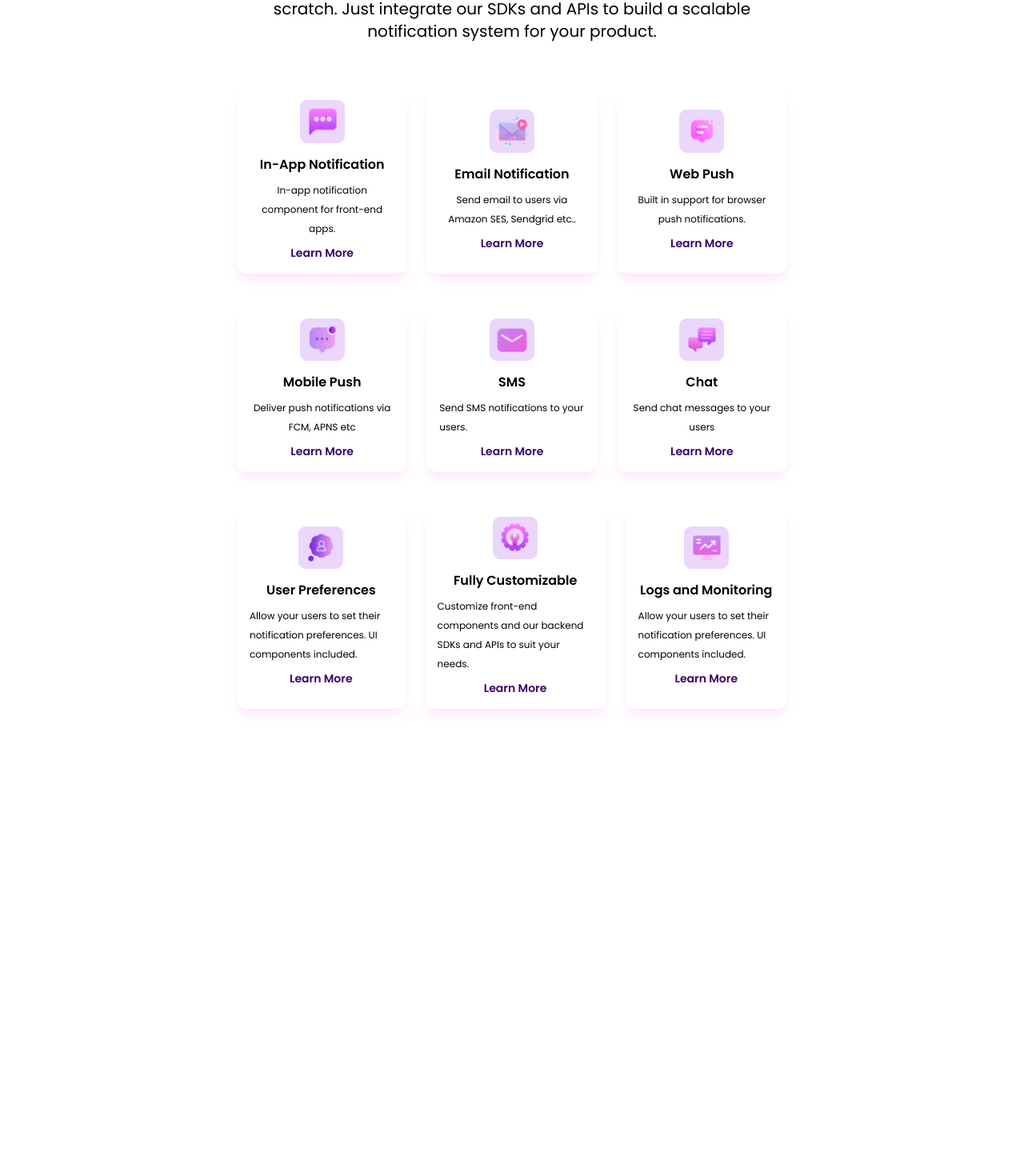
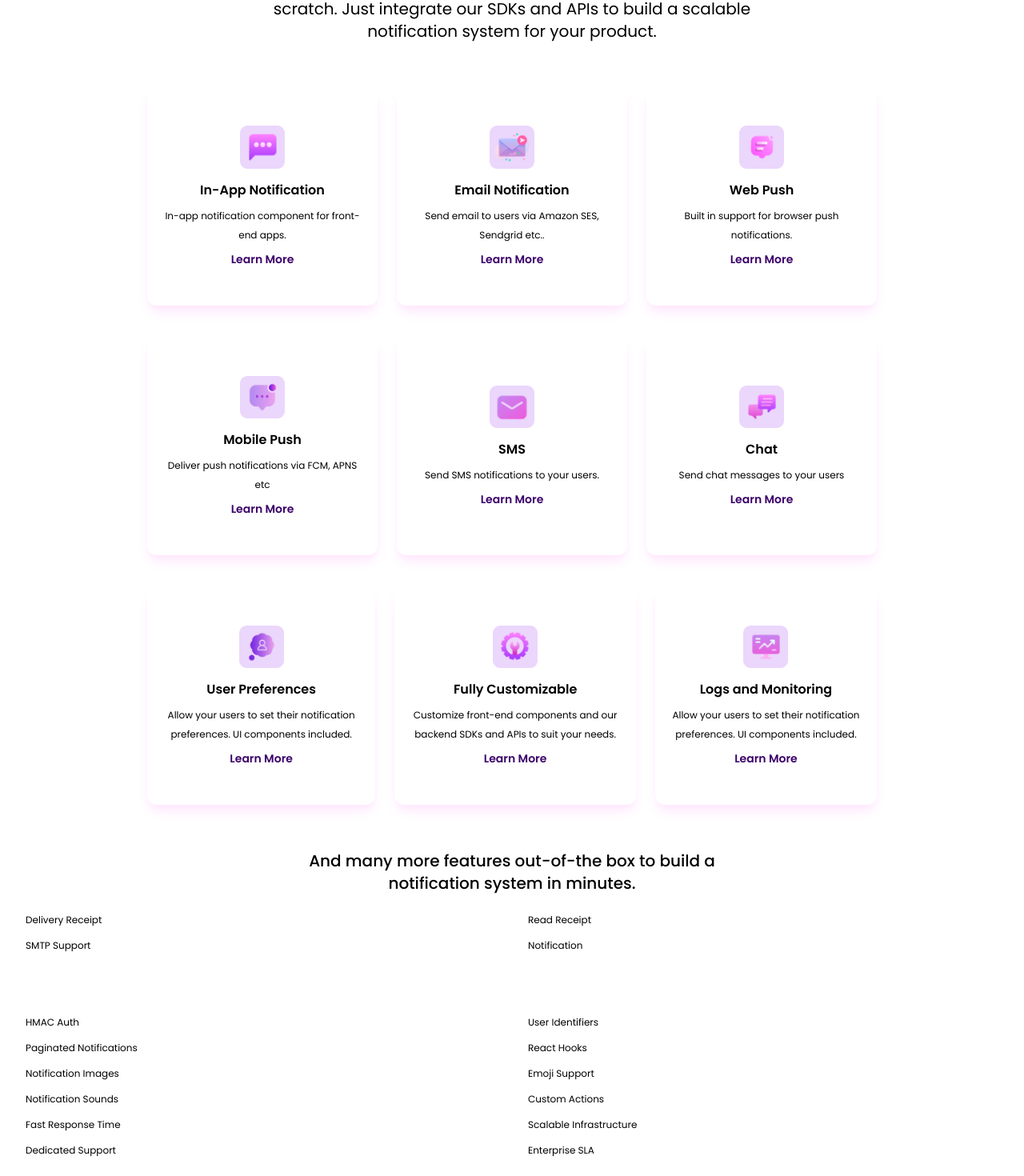
Before and after one commit to Ashrayaa/Engagespot, a Next.js app: page / in a window 1280 px wide. Shown: the part 1490-2960 px from the top of the page at 80% size. Before the commit the page ends 2448 px from the top, so only its background shows below. Built offline with nearby package versions, Linux system fonts and the light colour scheme.

Commit message:
ui issue fixed

```diff
--- a/components/Screen4.tsx
+++ b/components/Screen4.tsx
@@ -27,10 +27,10 @@ export default function Screen4({}: Props) {
         </p>
       </div>
 
-      <div className="flex flex-col justify-center gap-10 py-12 px-4 sm:24 lg:px-32 xl:px-72">
+      <div className="flex flex-col justify-center gap-10 py-12 px-4 sm:24 lg:px-32 xl:px-44">
 
         <div className="sm:grid sm:grid-cols-3 sm:grid-flow-col gap-6 sm:text-center sm:justify-center">
-          <div className="border-0 sm:flex sm:flex-col sm:justify-center sm:items-center gap-2 p-4 rounded-xl shadow-lg shadow-[#FFE6FD] border-[#FFE6FD]">
+          <div className="border-0 sm:flex sm:flex-col sm:justify-center sm:items-center gap-2 p-4 rounded-xl shadow-lg shadow-[#FFE6FD] border-[#FFE6FD] lg:py-12">
             {/* logo */}
             <div className="w-14">
               <Image src={Inapp} alt="In app notification" />
@@ -45,7 +45,7 @@ export default function Screen4({}: Props) {
             </button>
           </div>
 
-          <div className="gap-2 sm:flex sm:flex-col sm:justify-center sm:items-center border-0 p-4 rounded-xl shadow-lg shadow-[#FFE6FD] border-[#FFE6FD]">
+          <div className="gap-2 sm:flex sm:flex-col sm:justify-center sm:items-center border-0 p-4 rounded-xl shadow-lg shadow-[#FFE6FD] border-[#FFE6FD] lg:py-12">
             {/* logo */}
             <div className="w-14">
               <Image src={Email} alt="Email notification" />
@@ -60,7 +60,7 @@ export default function Screen4({}: Props) {
             </button>
           </div>
 
-          <div className="gap-2 sm:flex sm:flex-col sm:justify-center sm:items-center border-0 p-4 rounded-xl shadow-lg shadow-[#FFE6FD] border-[#FFE6FD]">
+          <div className="gap-2 lg:py-12 sm:flex sm:flex-col sm:justify-center sm:items-center border-0 p-4 rounded-xl shadow-lg shadow-[#FFE6FD] border-[#FFE6FD]">
             {/* logo */}
             <div className="w-14">
               <Image src={Webpush} alt="Email notification" />
@@ -77,7 +77,7 @@ export default function Screen4({}: Props) {
         </div>
 
         <div className="sm:grid sm:grid-cols-3 sm:grid-flow-col gap-6 sm:justify-center">
-          <div className="gap-2 sm:flex sm:flex-col sm:justify-center sm:items-center sm:text-center border-0 p-4 rounded-xl shadow-lg shadow-[#FFE6FD] border-[#FFE6FD]">
+          <div className="gap-2 lg:py-12 sm:flex sm:flex-col sm:justify-center sm:items-center sm:text-center border-0 p-4 rounded-xl shadow-lg shadow-[#FFE6FD] border-[#FFE6FD]">
             {/* logo */}
             <div className="w-14">
               <Image src={Mobilepush} alt="Email notification" />
@@ -123,8 +123,8 @@ export default function Screen4({}: Props) {
           </div>
         </div>
 
-        <div className="sm:grid sm:grid-flow-col gap-6 sm:justify-center">
-          <div className="gap-2 sm:flex sm:flex-col sm:justify-center sm:items-center border-0 p-4 rounded-xl shadow-lg shadow-[#FFE6FD] border-[#FFE6FD]">
+        <div className="sm:grid text-center sm:grid-flow-col gap-6 sm:justify-center">
+          <div className="gap-2 lg:py-12 text-center sm:flex sm:flex-col sm:justify-center sm:items-center border-0 p-4 rounded-xl shadow-lg shadow-[#FFE6FD] border-[#FFE6FD]">
             {/* logo */}
             <div className="w-14">
               <Image src={User} alt="Email notification" />
--- /dev/null
+++ b/components/Screen5.tsx
@@ -0,0 +1,40 @@
+import React from "react";
+
+type Props = {};
+
+export default function Screen5({}: Props) {
+  return (
+    <div>
+      <p className="text-center font-medium sm:px-32 md:px-64 lg:px-80 sm:text-xl text-sm py-2 leading-6 mb-4">
+        And many more features out-of-the box to build a notification system in
+        minutes.
+      </p>
+      <div className="grid gap-4 text-xs pl-6">
+        <ul className="grid grid-cols-2 gap-4 md:grid-rows-4 ">
+          <li>Delivery Receipt</li>
+          <li>Read Receipt</li>
+          <li>SMTP Support</li>
+          <li>Notification</li>
+        </ul>
+        <ul className="grid grid-cols-2 gap-4">
+          <li>HMAC Auth</li>
+          <li>User Identifiers</li>
+          <li>Paginated Notifications</li>
+          <li>React Hooks</li>
+        </ul>
+        <ul className="grid grid-cols-2 gap-4">
+          <li>Notification Images</li>
+          <li>Emoji Support</li>
+          <li>Notification Sounds</li>
+          <li>Custom Actions</li>
+        </ul>
+        <ul className="grid grid-cols-2 gap-4">
+          <li>Fast Response Time</li>
+          <li>Scalable Infrastructure</li>
+          <li>Dedicated Support</li>
+          <li>Enterprise SLA</li>
+        </ul>
+      </div>
+    </div>
+  );
+}
--- a/pages/index.tsx
+++ b/pages/index.tsx
@@ -5,6 +5,7 @@ import Intro from "../components/Intro";
 import Screen2 from '../components/Screen2';
 import Screen3 from '../components/Screen3';
 import Screen4 from '../components/Screen4';
+import Screen5 from '../components/Screen5';
 import Topnav from '../components/Topnav';
 
 const Home: NextPage = () => {
@@ -19,6 +20,7 @@ const Home: NextPage = () => {
       <Intro/>
       <Screen2/>
       <Screen4 />
+      <Screen5/>
     </div>
   )
 }
```
